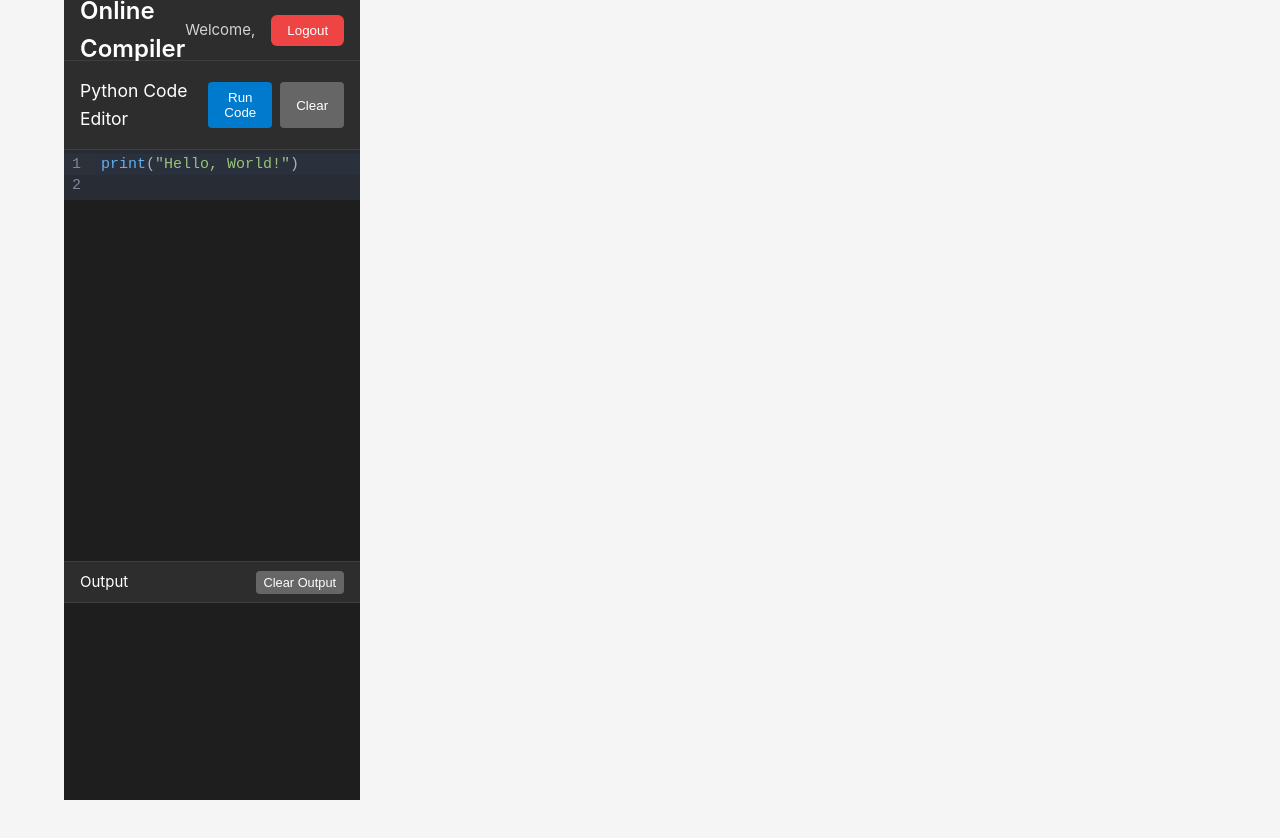
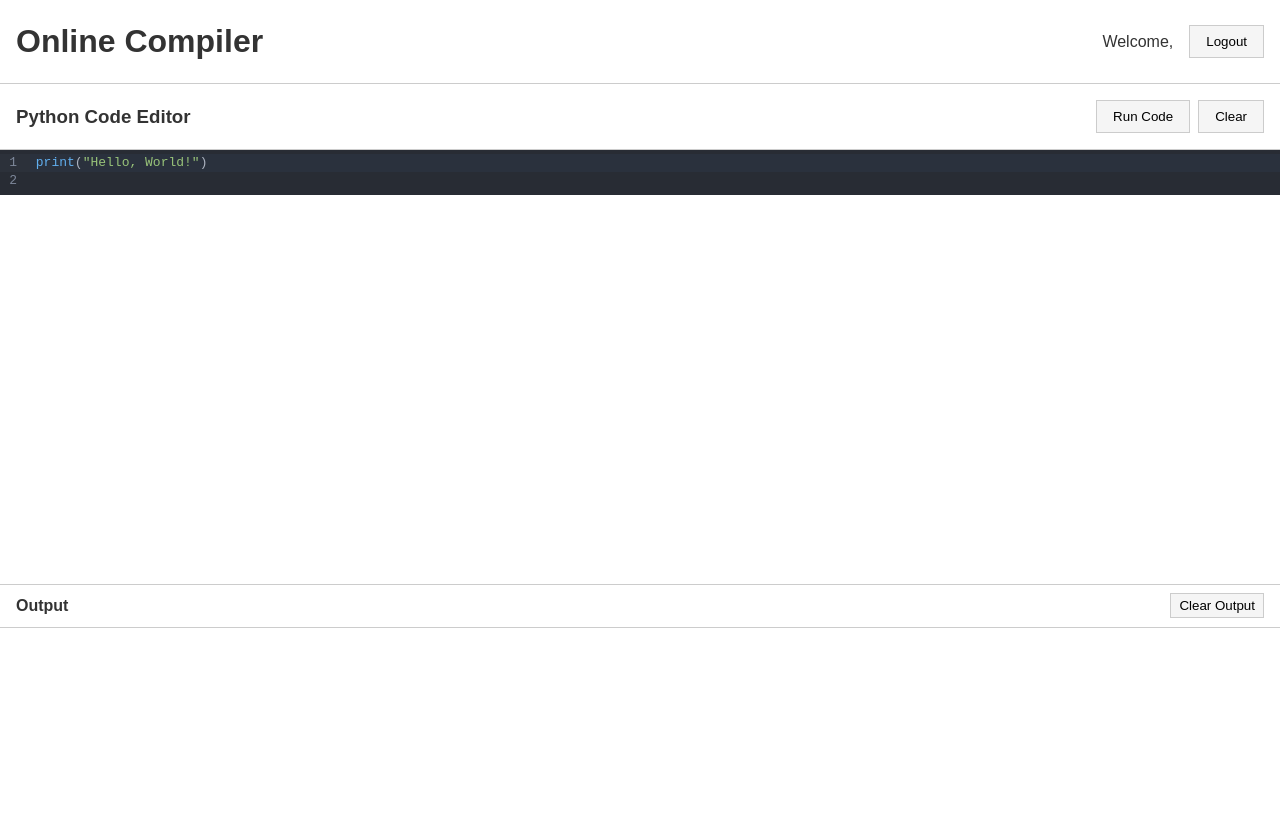
Before and after one commit to daktollo/onlineCompiler, a Vue app in the folder frontend/: page /editor in a window 1280 px wide. Shown: the top 838 px of the page. Before the commit the page ends 800 px from the top, so only its background shows below. Built offline with nearby package versions, Linux system fonts and the light colour scheme.

Commit message:
refactor: simplify styles and layout across components, transitioning to minimal styling approach

```diff
--- a/frontend/src/App.vue
+++ b/frontend/src/App.vue
@@ -9,22 +9,5 @@ import { RouterView } from 'vue-router'
 </template>
 
 <style>
-* {
-  margin: 0;
-  padding: 0;
-  box-sizing: border-box;
-}
-
-body {
-  font-family: -apple-system, BlinkMacSystemFont, 'Segoe UI', 'Roboto', 'Oxygen',
-    'Ubuntu', 'Cantarell', 'Fira Sans', 'Droid Sans', 'Helvetica Neue',
-    sans-serif;
-  -webkit-font-smoothing: antialiased;
-  -moz-osx-font-smoothing: grayscale;
-  background-color: #f5f5f5;
-}
-
-#app {
-  min-height: 100vh;
-}
+/* Minimal styling - using base.css for basic styles */
 </style>
--- a/frontend/src/assets/base.css
+++ b/frontend/src/assets/base.css
@@ -1,86 +1,13 @@
-/* color palette from <https://github.com/vuejs/theme> */
-:root {
-  --vt-c-white: #ffffff;
-  --vt-c-white-soft: #f8f8f8;
-  --vt-c-white-mute: #f2f2f2;
-
-  --vt-c-black: #181818;
-  --vt-c-black-soft: #222222;
-  --vt-c-black-mute: #282828;
-
-  --vt-c-indigo: #2c3e50;
-
-  --vt-c-divider-light-1: rgba(60, 60, 60, 0.29);
-  --vt-c-divider-light-2: rgba(60, 60, 60, 0.12);
-  --vt-c-divider-dark-1: rgba(84, 84, 84, 0.65);
-  --vt-c-divider-dark-2: rgba(84, 84, 84, 0.48);
-
-  --vt-c-text-light-1: var(--vt-c-indigo);
-  --vt-c-text-light-2: rgba(60, 60, 60, 0.66);
-  --vt-c-text-dark-1: var(--vt-c-white);
-  --vt-c-text-dark-2: rgba(235, 235, 235, 0.64);
-}
-
-/* semantic color variables for this project */
-:root {
-  --color-background: var(--vt-c-white);
-  --color-background-soft: var(--vt-c-white-soft);
-  --color-background-mute: var(--vt-c-white-mute);
-
-  --color-border: var(--vt-c-divider-light-2);
-  --color-border-hover: var(--vt-c-divider-light-1);
-
-  --color-heading: var(--vt-c-text-light-1);
-  --color-text: var(--vt-c-text-light-1);
-
-  --section-gap: 160px;
-}
-
-@media (prefers-color-scheme: dark) {
-  :root {
-    --color-background: var(--vt-c-black);
-    --color-background-soft: var(--vt-c-black-soft);
-    --color-background-mute: var(--vt-c-black-mute);
-
-    --color-border: var(--vt-c-divider-dark-2);
-    --color-border-hover: var(--vt-c-divider-dark-1);
-
-    --color-heading: var(--vt-c-text-dark-1);
-    --color-text: var(--vt-c-text-dark-2);
-  }
-}
-
-*,
-*::before,
-*::after {
+/* Minimal base styles */
+* {
+  margin: 0;
+  padding: 0;
   box-sizing: border-box;
-  margin: 0;
-  font-weight: normal;
 }
 
 body {
-  min-height: 100vh;
-  color: var(--color-text);
-  background: var(--color-background);
-  transition:
-    color 0.5s,
-    background-color 0.5s;
+  font-family: Arial, sans-serif;
   line-height: 1.6;
-  font-family:
-    Inter,
-    -apple-system,
-    BlinkMacSystemFont,
-    'Segoe UI',
-    Roboto,
-    Oxygen,
-    Ubuntu,
-    Cantarell,
-    'Fira Sans',
-    'Droid Sans',
-    'Helvetica Neue',
-    sans-serif;
-  font-size: 15px;
-  text-rendering: optimizeLegibility;
-  -webkit-font-smoothing: antialiased;
-  -moz-osx-font-smoothing: grayscale;
+  color: #333;
+  background-color: #fff;
 }
--- a/frontend/src/assets/main.css
+++ b/frontend/src/assets/main.css
@@ -1,35 +1,5 @@
-@import './base.css';
+@import "./base.css";
 
 #app {
-  max-width: 1280px;
-  margin: 0 auto;
-  padding: 2rem;
-  font-weight: normal;
+  min-height: 100vh;
 }
-
-a,
-.green {
-  text-decoration: none;
-  color: hsla(160, 100%, 37%, 1);
-  transition: 0.4s;
-  padding: 3px;
-}
-
-@media (hover: hover) {
-  a:hover {
-    background-color: hsla(160, 100%, 37%, 0.2);
-  }
-}
-
-@media (min-width: 1024px) {
-  body {
-    display: flex;
-    place-items: center;
-  }
-
-  #app {
-    display: grid;
-    grid-template-columns: 1fr 1fr;
-    padding: 0 2rem;
-  }
-}
--- a/frontend/src/components/CodeEditor.vue
+++ b/frontend/src/components/CodeEditor.vue
@@ -147,12 +147,11 @@ export default {
 </script>
 
 <style scoped>
+/* Minimal styling - basic layout only */
 .code-editor {
   display: flex;
   flex-direction: column;
   height: 100vh;
-  background: #1e1e1e;
-  color: #d4d4d4;
 }
 
 .editor-header {
@@ -160,13 +159,7 @@ export default {
   justify-content: space-between;
   align-items: center;
   padding: 1rem;
-  background: #2d2d2d;
-  border-bottom: 1px solid #3e3e3e;
-}
-
-.editor-header h3 {
-  margin: 0;
-  color: #ffffff;
+  border-bottom: 1px solid #ccc;
 }
 
 .editor-actions {
@@ -176,34 +169,14 @@ export default {
 
 .run-button, .clear-button {
   padding: 0.5rem 1rem;
-  border: none;
-  border-radius: 4px;
+  border: 1px solid #ccc;
+  background: #f5f5f5;
   cursor: pointer;
-  font-weight: 500;
-  transition: background-color 0.2s;
-}
-
-.run-button {
-  background: #007acc;
-  color: white;
-}
-
-.run-button:hover:not(:disabled) {
-  background: #005a9e;
 }
 
 .run-button:disabled {
-  background: #666;
+  background: #ccc;
   cursor: not-allowed;
-}
-
-.clear-button {
-  background: #666;
-  color: white;
-}
-
-.clear-button:hover {
-  background: #888;
 }
 
 .editor-container {
@@ -213,13 +186,12 @@ export default {
 
 .editor {
   height: 100%;
-  font-family: 'Fira Code', 'Monaco', 'Consolas', monospace;
+  font-family: monospace;
 }
 
 .output-section {
   height: 300px;
-  background: #1e1e1e;
-  border-top: 1px solid #3e3e3e;
+  border-top: 1px solid #ccc;
   display: flex;
   flex-direction: column;
 }
@@ -229,27 +201,14 @@ export default {
   justify-content: space-between;
   align-items: center;
   padding: 0.5rem 1rem;
-  background: #2d2d2d;
-  border-bottom: 1px solid #3e3e3e;
-}
-
-.output-header h4 {
-  margin: 0;
-  color: #ffffff;
+  border-bottom: 1px solid #ccc;
 }
 
 .clear-output-button {
   padding: 0.25rem 0.5rem;
-  background: #666;
-  color: white;
-  border: none;
-  border-radius: 4px;
+  border: 1px solid #ccc;
+  background: #f5f5f5;
   cursor: pointer;
-  font-size: 0.8rem;
-}
-
-.clear-output-button:hover {
-  background: #888;
 }
 
 .output-container {
@@ -265,53 +224,32 @@ export default {
 .output pre {
   margin: 0;
   padding: 0.5rem;
-  border-radius: 4px;
   white-space: pre-wrap;
   word-wrap: break-word;
 }
 
 .output.success pre {
-  background: #1e3a1e;
-  color: #4ade80;
-  border: 1px solid #22c55e;
+  background: #f0f8f0;
+  border: 1px solid #90ee90;
 }
 
 .output.error pre {
-  background: #3a1e1e;
-  color: #f87171;
-  border: 1px solid #ef4444;
+  background: #fff0f0;
+  border: 1px solid #ffb6c1;
 }
 
 .ai-help-button {
   margin-top: 0.5rem;
   padding: 0.25rem 0.5rem;
-  background: #7c3aed;
-  color: white;
-  border: none;
-  border-radius: 4px;
+  border: 1px solid #ccc;
+  background: #f5f5f5;
   cursor: pointer;
-  font-size: 0.8rem;
-}
-
-.ai-help-button:hover {
-  background: #8b5cf6;
 }
 
 .ai-response {
-  background: #2a1e3a;
-  border: 1px solid #7c3aed;
-  border-radius: 4px;
+  border: 1px solid #ccc;
   padding: 1rem;
   margin-top: 1rem;
-}
-
-.ai-response h5 {
-  margin: 0 0 0.5rem 0;
-  color: #a78bfa;
-}
-
-.ai-response p {
-  margin: 0;
-  color: #d4d4d4;
+  background: #f9f9f9;
 }
 </style>
--- a/frontend/src/router/index.js
+++ b/frontend/src/router/index.js
@@ -8,6 +8,10 @@ const router = createRouter({
   routes: [
     {
       path: "/",
+      redirect: "/login",
+    },
+    {
+      path: "/login",
       name: "login",
       component: LoginView,
     },
--- a/frontend/src/views/EditorView.vue
+++ b/frontend/src/views/EditorView.vue
@@ -49,59 +49,38 @@ export default {
 </script>
 
 <style scoped>
+/* Minimal styling - basic layout only */
 .editor-view {
   height: 100vh;
   display: flex;
   flex-direction: column;
-  background: #1e1e1e;
 }
 
 .app-header {
-  background: #2d2d2d;
-  border-bottom: 1px solid #3e3e3e;
-  padding: 0 1rem;
+  padding: 1rem;
+  border-bottom: 1px solid #ccc;
 }
 
 .header-content {
   display: flex;
   justify-content: space-between;
   align-items: center;
-  height: 60px;
-  max-width: 1200px;
-  margin: 0 auto;
-}
-
-.app-header h1 {
-  margin: 0;
-  color: #ffffff;
-  font-size: 1.5rem;
-  font-weight: 600;
 }
 
 .user-info {
   display: flex;
   align-items: center;
   gap: 1rem;
-  color: #d4d4d4;
 }
 
 .logout-button {
-  background: #ef4444;
-  color: white;
-  border: none;
   padding: 0.5rem 1rem;
-  border-radius: 6px;
+  border: 1px solid #ccc;
+  background: #f5f5f5;
   cursor: pointer;
-  font-weight: 500;
-  transition: background-color 0.2s;
-}
-
-.logout-button:hover {
-  background: #dc2626;
 }
 
 .app-main {
   flex: 1;
-  overflow: hidden;
 }
 </style>
--- a/frontend/src/views/LoginView.vue
+++ b/frontend/src/views/LoginView.vue
@@ -86,19 +86,18 @@ export default {
 </script>
 
 <style scoped>
+/* Minimal styling - basic form layout only */
 .login-container {
   min-height: 100vh;
   display: flex;
   align-items: center;
   justify-content: center;
-  background: linear-gradient(135deg, #667eea 0%, #764ba2 100%);
   padding: 1rem;
 }
 
 .login-card {
   background: white;
-  border-radius: 12px;
-  box-shadow: 0 20px 40px rgba(0, 0, 0, 0.1);
+  border: 1px solid #ccc;
   padding: 2rem;
   width: 100%;
   max-width: 400px;
@@ -106,22 +105,18 @@ export default {
 
 .login-card h2 {
   text-align: center;
-  margin-bottom: 0.5rem;
-  color: #333;
-  font-size: 2rem;
-  font-weight: 600;
+  margin-bottom: 1rem;
 }
 
 .login-card p {
   text-align: center;
-  color: #666;
   margin-bottom: 2rem;
 }
 
 .login-form {
   display: flex;
   flex-direction: column;
-  gap: 1.5rem;
+  gap: 1rem;
 }
 
 .form-group {
@@ -130,38 +125,16 @@ export default {
   gap: 0.5rem;
 }
 
-.form-group label {
-  font-weight: 500;
-  color: #333;
-}
-
 .form-group input {
-  padding: 0.75rem;
-  border: 2px solid #e1e5e9;
-  border-radius: 8px;
-  font-size: 1rem;
-  transition: border-color 0.2s;
-}
-
-.form-group input:focus {
-  outline: none;
-  border-color: #667eea;
+  padding: 0.5rem;
+  border: 1px solid #ccc;
 }
 
 .login-button {
-  background: #667eea;
-  color: white;
-  border: none;
-  padding: 0.75rem;
-  border-radius: 8px;
-  font-size: 1rem;
-  font-weight: 500;
+  padding: 0.5rem;
+  border: 1px solid #ccc;
+  background: #f5f5f5;
   cursor: pointer;
-  transition: background-color 0.2s;
-}
-
-.login-button:hover:not(:disabled) {
-  background: #5a6fd8;
 }
 
 .login-button:disabled {
@@ -172,26 +145,20 @@ export default {
 .error-message {
   background: #fee;
   color: #c33;
-  padding: 0.75rem;
-  border-radius: 8px;
+  padding: 0.5rem;
   border: 1px solid #fcc;
   text-align: center;
 }
 
 .register-link {
   text-align: center;
-  margin-top: 1.5rem;
-  padding-top: 1.5rem;
-  border-top: 1px solid #e1e5e9;
+  margin-top: 1rem;
+  padding-top: 1rem;
+  border-top: 1px solid #ccc;
 }
 
 .register-link a {
-  color: #667eea;
+  color: #0066cc;
   text-decoration: none;
-  font-weight: 500;
-}
-
-.register-link a:hover {
-  text-decoration: underline;
 }
 </style>
--- a/frontend/src/views/RegisterView.vue
+++ b/frontend/src/views/RegisterView.vue
@@ -113,19 +113,18 @@ export default {
 </script>
 
 <style scoped>
+/* Minimal styling - basic form layout only */
 .register-container {
   min-height: 100vh;
   display: flex;
   align-items: center;
   justify-content: center;
-  background: linear-gradient(135deg, #667eea 0%, #764ba2 100%);
   padding: 1rem;
 }
 
 .register-card {
   background: white;
-  border-radius: 12px;
-  box-shadow: 0 20px 40px rgba(0, 0, 0, 0.1);
+  border: 1px solid #ccc;
   padding: 2rem;
   width: 100%;
   max-width: 400px;
@@ -133,22 +132,18 @@ export default {
 
 .register-card h2 {
   text-align: center;
-  margin-bottom: 0.5rem;
-  color: #333;
-  font-size: 2rem;
-  font-weight: 600;
+  margin-bottom: 1rem;
 }
 
 .register-card p {
   text-align: center;
-  color: #666;
   margin-bottom: 2rem;
 }
 
 .register-form {
   display: flex;
   flex-direction: column;
-  gap: 1.5rem;
+  gap: 1rem;
 }
 
 .form-group {
@@ -157,38 +152,16 @@ export default {
   gap: 0.5rem;
 }
 
-.form-group label {
-  font-weight: 500;
-  color: #333;
-}
-
 .form-group input {
-  padding: 0.75rem;
-  border: 2px solid #e1e5e9;
-  border-radius: 8px;
-  font-size: 1rem;
-  transition: border-color 0.2s;
-}
-
-.form-group input:focus {
-  outline: none;
-  border-color: #667eea;
+  padding: 0.5rem;
+  border: 1px solid #ccc;
 }
 
 .register-button {
-  background: #667eea;
-  color: white;
-  border: none;
-  padding: 0.75rem;
-  border-radius: 8px;
-  font-size: 1rem;
-  font-weight: 500;
+  padding: 0.5rem;
+  border: 1px solid #ccc;
+  background: #f5f5f5;
   cursor: pointer;
-  transition: background-color 0.2s;
-}
-
-.register-button:hover:not(:disabled) {
-  background: #5a6fd8;
 }
 
 .register-button:disabled {
@@ -199,26 +172,20 @@ export default {
 .error-message {
   background: #fee;
   color: #c33;
-  padding: 0.75rem;
-  border-radius: 8px;
+  padding: 0.5rem;
   border: 1px solid #fcc;
   text-align: center;
 }
 
 .login-link {
   text-align: center;
-  margin-top: 1.5rem;
-  padding-top: 1.5rem;
-  border-top: 1px solid #e1e5e9;
+  margin-top: 1rem;
+  padding-top: 1rem;
+  border-top: 1px solid #ccc;
 }
 
 .login-link a {
-  color: #667eea;
+  color: #0066cc;
   text-decoration: none;
-  font-weight: 500;
-}
-
-.login-link a:hover {
-  text-decoration: underline;
 }
 </style>
```
